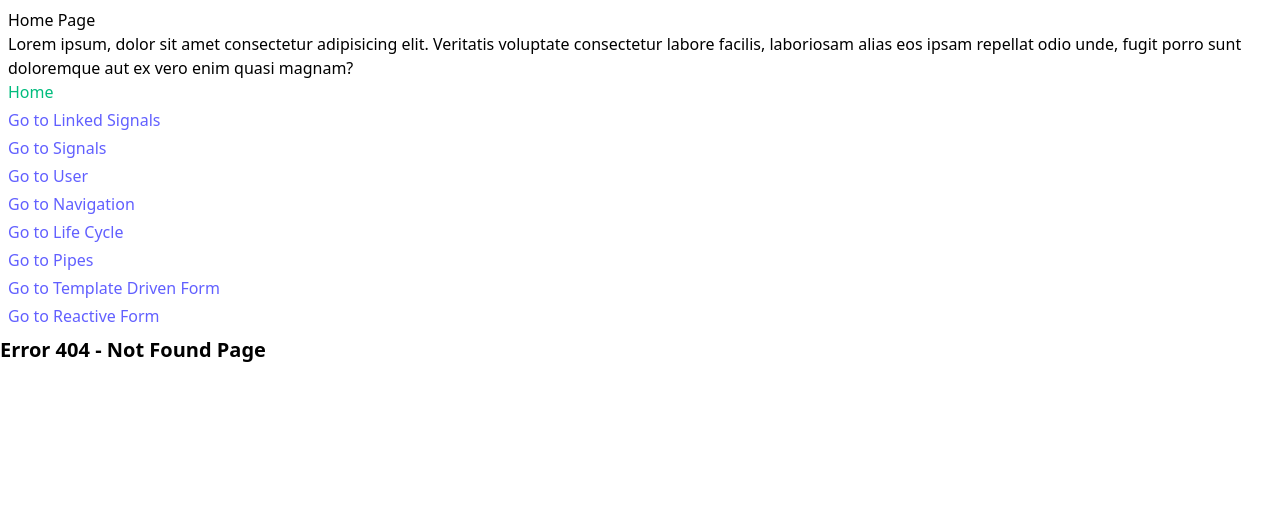
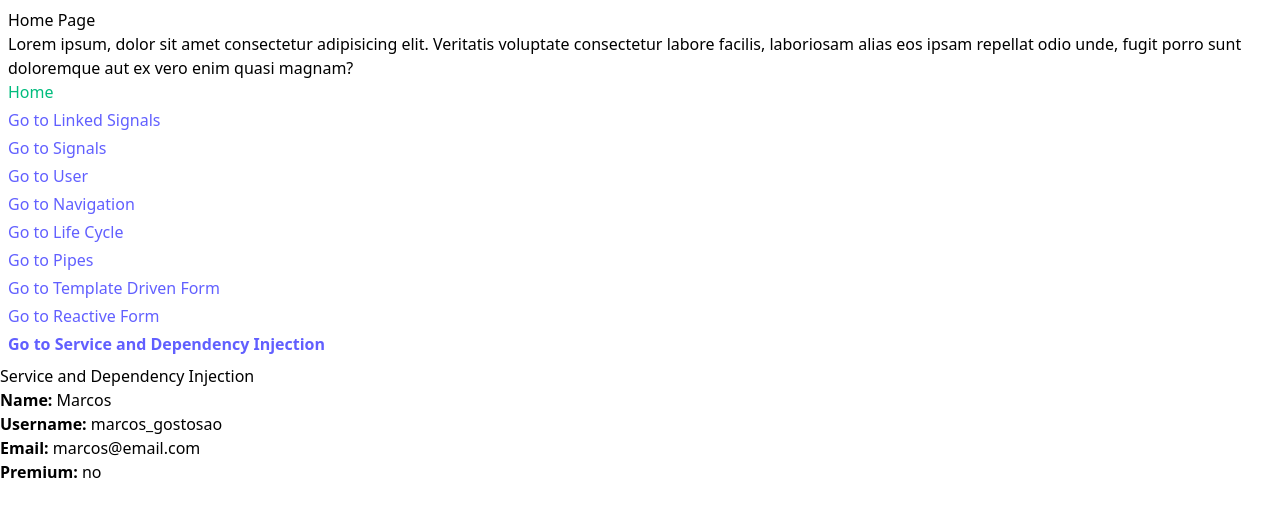
Before and after one commit to Bruno-Calasans/angular, an Angular app: page /service-dependency-injection in a window 1280 px wide. Shown: the top 516 px of the page. Built offline with nearby package versions, Linux system fonts and the light colour scheme; no server answers.

Commit message:
service and dependency injection

```diff
--- a/src/app/app.component.ts
+++ b/src/app/app.component.ts
@@ -73,5 +73,9 @@ export class AppComponent {
       url: 'reactive-form',
       label: 'Reactive Form',
     },
+    {
+      url: 'service-dependency-injection',
+      label: 'Service and Dependency Injection',
+    },
   ];
 }
--- a/src/app/app.config.ts
+++ b/src/app/app.config.ts
@@ -2,8 +2,18 @@ import { ApplicationConfig, provideZoneChangeDetection } from '@angular/core';
 import { provideRouter } from '@angular/router';
 
 import { routes } from './app.routes';
-import { provideClientHydration, withEventReplay } from '@angular/platform-browser';
+import {
+  provideClientHydration,
+  withEventReplay,
+} from '@angular/platform-browser';
+
+import { provideHttpClient } from '@angular/common/http';
 
 export const appConfig: ApplicationConfig = {
-  providers: [provideZoneChangeDetection({ eventCoalescing: true }), provideRouter(routes), provideClientHydration(withEventReplay())]
+  providers: [
+    provideZoneChangeDetection({ eventCoalescing: true }),
+    provideRouter(routes),
+    provideClientHydration(withEventReplay()),
+    provideHttpClient(),
+  ],
 };
--- a/src/app/app.routes.ts
+++ b/src/app/app.routes.ts
@@ -8,6 +8,7 @@ import { LifeCycleComponent } from './life-cycle/life-cycle.component';
 import { PipesComponent } from './pipes/pipes.component';
 import { TemplateDrivenFormComponent } from './forms/template-driven-form/template-driven-form.component';
 import { ReactiveFormComponent } from './forms/reactive-form/reactive-form.component';
+import { ServiceDependencyInjectionComponent } from './service-dependency-injection/service-dependency-injection.component';
 
 export const routes: Routes = [
   // Default Route
@@ -48,8 +49,11 @@ export const routes: Routes = [
     component: ReactiveFormComponent,
   },
   {
+    path: 'service-dependency-injection',
+    component: ServiceDependencyInjectionComponent,
+  },
+  {
     path: '**',
     component: NotFoundComponent,
   },
-
 ];
--- /dev/null
+++ b/src/app/service-dependency-injection/service-dependency-injection.component.html
@@ -0,0 +1,28 @@
+<div>
+  <!-- Share business logic -->
+  <h1>Service and Dependency Injection</h1>
+  <p class="font-bold">
+    Name:
+    <span class="font-normal">{{ user.name }}</span>
+  </p>
+  <p class="font-bold">
+    Username:
+    <span class="font-normal">{{ user.username }}</span>
+  </p>
+  <p class="font-bold">
+    Email:
+    <span class="font-normal">{{ user.email }}</span>
+  </p>
+  <p class="font-bold">
+    Premium:
+    <span class="font-normal"
+      >@if(canAccessPremiumContent){ yes} @else{ no }</span
+    >
+  </p>
+
+  <!-- Share api data -->
+  @for(quote of quotes; track $index){
+  <pre>{{ quote | json }}</pre>
+  }
+  <!-- <pre>{{ quotes | json }}</pre> -->
+</div>
--- /dev/null
+++ b/src/app/service-dependency-injection/service-dependency-injection.component.ts
@@ -0,0 +1,31 @@
+import { Component, OnInit } from '@angular/core';
+import { Quote, User, UserService } from '../service/user.service';
+import { CommonModule } from '@angular/common';
+
+@Component({
+  selector: 'app-service-dependency-injection',
+  imports: [CommonModule],
+  templateUrl: './service-dependency-injection.component.html',
+  styleUrl: './service-dependency-injection.component.css',
+})
+export class ServiceDependencyInjectionComponent implements OnInit {
+  user: User = { name: '', username: '', email: '', subscription: 'basic' };
+  canAccessPremiumContent = false;
+  quotes: Quote[] = [];
+
+  // Inject user service
+  constructor(private userService: UserService) {
+    this.user = this.userService.user;
+    this.canAccessPremiumContent = this.userService.canAccessPremiumContent();
+  }
+
+  ngOnInit(): void {
+    this.getQuotes();
+  }
+
+  getQuotes() {
+    this.userService.requestQuotes().subscribe(({ quotes }) => {
+      this.quotes = quotes;
+    });
+  }
+}
--- /dev/null
+++ b/src/app/service/user.service.ts
@@ -0,0 +1,49 @@
+import { HttpClient, provideHttpClient } from '@angular/common/http';
+import { Injectable } from '@angular/core';
+
+export type User = {
+  name: string;
+  username: string;
+  email: string;
+  subscription: 'basic' | 'premium';
+};
+
+export type Quote = {
+  id: number;
+  quote: string;
+  author: string;
+};
+
+type QuoteResponse = {
+  quotes: Quote[];
+  total: number;
+  skip: number;
+  limit: number;
+};
+
+@Injectable({
+  providedIn: 'root',
+})
+export class UserService {
+  // You can share data
+  user: User = {
+    name: 'Marcos',
+    username: 'marcos_gostosao',
+    email: 'marcos@email.com',
+    subscription: 'basic',
+  };
+
+  API_URL = 'https://dummyjson.com/quotes';
+
+  constructor(private http: HttpClient) {}
+
+  // You can share business logic
+  canAccessPremiumContent() {
+    return this.user.subscription === 'premium';
+  }
+
+  // Request data
+  requestQuotes() {
+    return this.http.get<QuoteResponse>(this.API_URL);
+  }
+}
```
Also changed, not shown: src/app/service-dependency-injection/service-dependency-injection.component.css (added), 1 other file (tests, documents, lock files or other folders).
